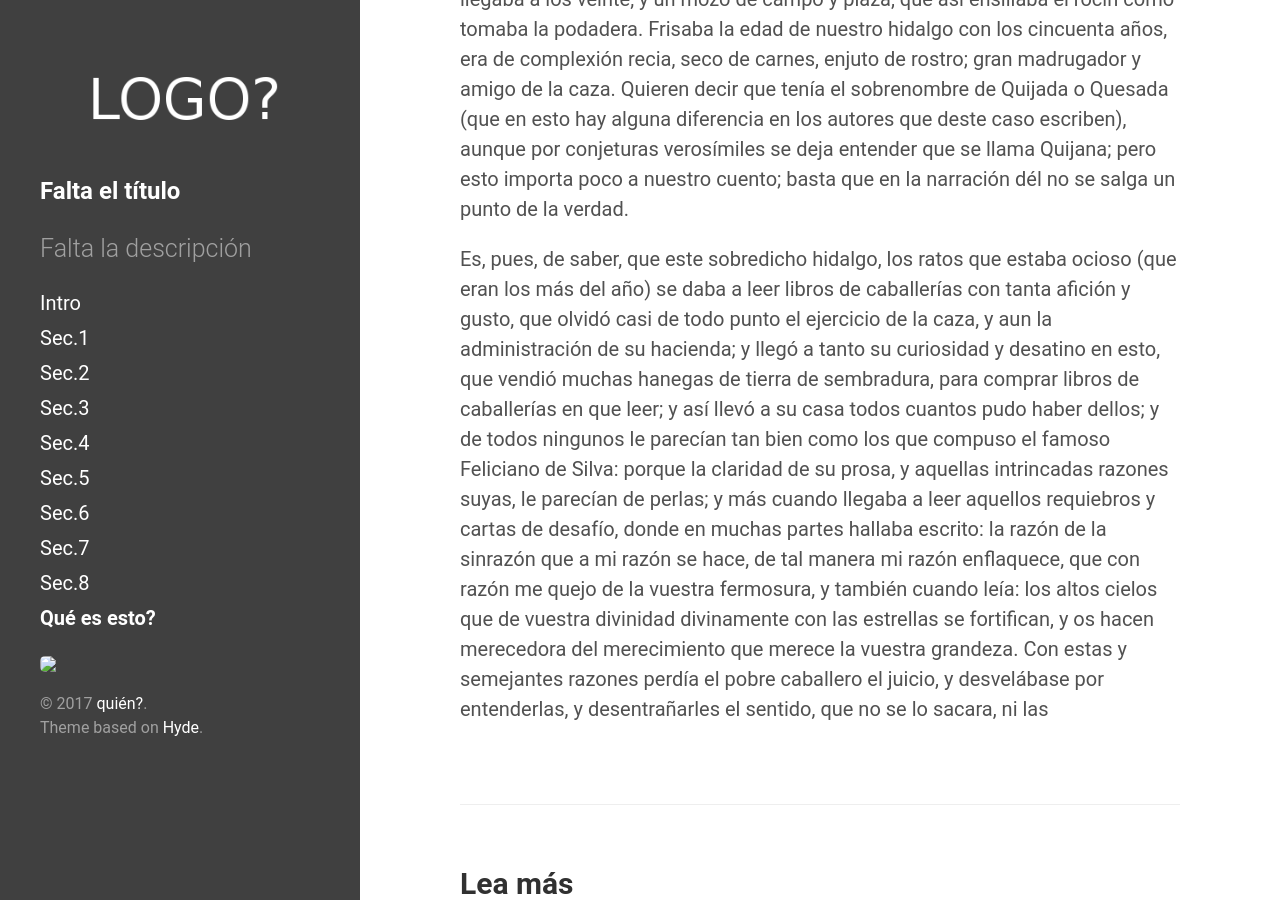
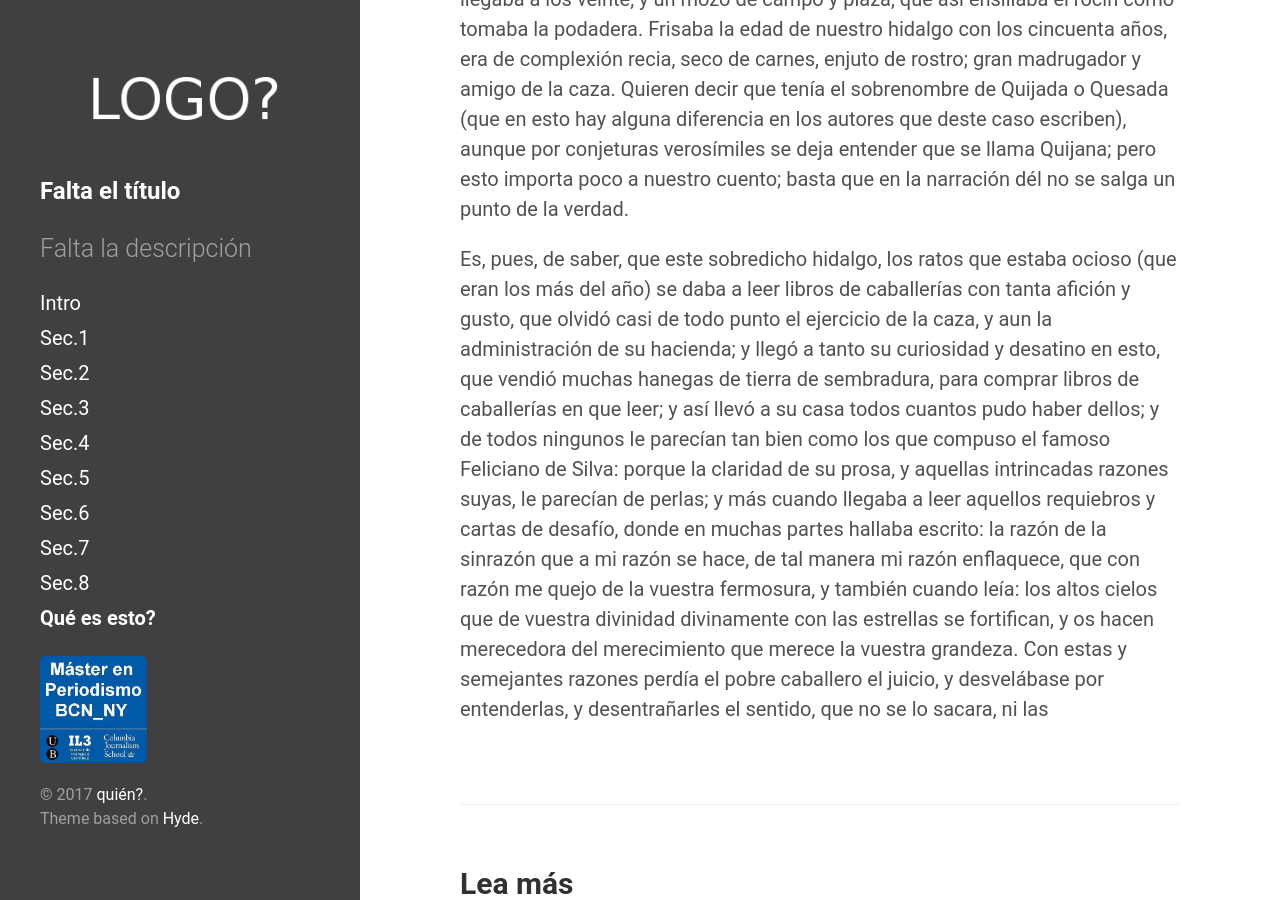
Before and after one commit to mper-bcn-ny/2017-metro, a Jekyll site: the page built from _posts/2017-02-12-sobre.md, in a window 1280 px wide and 900 px high, scrolled down 396 px. Built offline with Jekyll 4.4.1, drawn with Linux system fonts in a browser that asks for light colours.

Commit message:
Update sidebar.html

```diff
--- a/_includes/sidebar.html
+++ b/_includes/sidebar.html
@@ -50,7 +50,7 @@
     </nav>
     <div>
       <a href="http://www.masterperiodismo.ubsce.ub.edu/" target="_blank">
-        <img src="{{ site.baserurl }}public/25974949.jpg" style="width: 107px; border: 0px;"/>
+        <img src="{{ site.baseurl }}public/25974949.jpg" style="width: 107px; border: 0px;"/>
       </a>
     </div>
     <p class="small">&copy; {{ site.time | date: '%Y' }} <a target="_blank" href="https://falta-el-enlace">quién?</a>.<br/>
```
